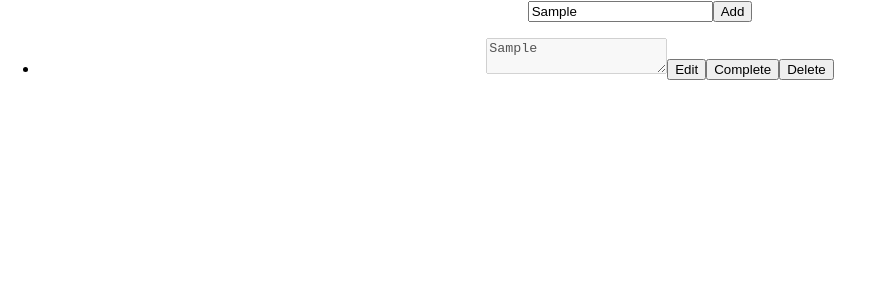
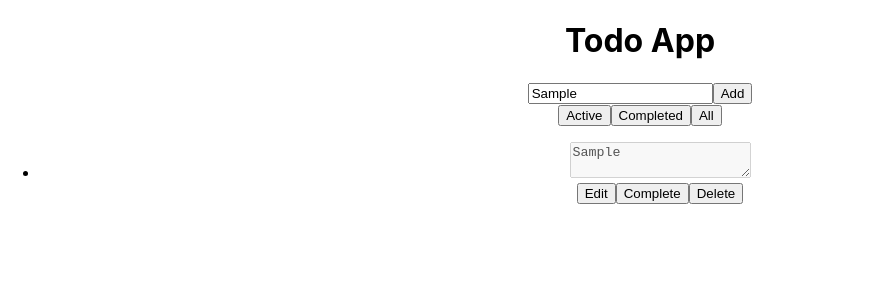
Before and after one commit to skyLevi14/todo-Task, a React (Create React App) app: page / in a window 1280 px wide. Both pictures are taken after typing "Sample" into the empty fields and a click on the button "Add". Shown: the top 300 px of the page, without its empty margins (0-874 px from the left). Built offline with nearby package versions, Linux system fonts and the light colour scheme.

Commit message:
wireframe and logic for the todo tickets

```diff
--- a/src/App.js
+++ b/src/App.js
@@ -1,10 +1,13 @@
-import './App.css';
-import Todos from './components/Todos';
+import "./App.css";
+import DisplayTodos from "./components/DisplayTodos";
+import Todos from "./components/Todos";
 
 function App() {
   return (
     <div className="App">
+      <h1>Todo App</h1>
       <Todos />
+      <DisplayTodos />
     </div>
   );
 }
--- /dev/null
+++ b/src/components/DisplayTodos.js
@@ -0,0 +1,87 @@
+import React, { useState } from "react";
+import { connect } from "react-redux";
+import {
+  addTodos,
+  removeTodos,
+  updateTodos,
+  completeTodos,
+} from "../redux/reducer";
+import TodoItem from "./TodoItem";
+
+const mapStateToProps = (state) => {
+  return {
+    todos: state,
+  };
+};
+
+const mapDispatchToProps = (dispatch) => {
+  return {
+    addTodo: (obj) => dispatch(addTodos(obj)),
+    removeTodo: (id) => dispatch(removeTodos(id)),
+    updateTodo: (obj) => dispatch(updateTodos(obj)),
+    completeTodo: (id) => dispatch(completeTodos(id)),
+  };
+};
+
+const DisplayTodos = (props) => {
+  const [sort, setSort] = useState("active");
+  return (
+    <div className="displaytodos">
+      <div className="buttons">
+        <button onClick={() => setSort("active")}>Active</button>
+        <button onClick={() => setSort("completed")}>Completed</button>
+        <button onClick={() => setSort("all")}>All</button>
+      </div>
+      <ul>
+        {props.todos.length > 0 && sort === "active"
+          ? props.todos.map((item) => {
+              return (
+                item.completed === false && (
+                  <TodoItem
+                    key={item.id}
+                    item={item}
+                    removeTodo={props.removeTodo}
+                    updateTodo={props.updateTodo}
+                    completeTodo={props.completeTodo}
+                  />
+                )
+              );
+            })
+          : null}
+        {/* Show completed items */}
+        {props.todos.length > 0 && sort === "completed"
+          ? props.todos.map((item) => {
+              return (
+                item.completed === true && (
+                  <TodoItem
+                    key={item.id}
+                    item={item}
+                    removeTodo={props.removeTodo}
+                    updateTodo={props.updateTodo}
+                    completeTodo={props.completeTodo}
+                  />
+                )
+              );
+            })
+          : null}
+
+        {/* Show all items */}
+        {props.todos.length > 0 && sort === "all"
+          ? props.todos.map((item) => {
+              return (
+                <TodoItem
+                  key={item.id}
+                  item={item}
+                  removeTodo={props.removeTodo}
+                  updateTodo={props.updateTodo}
+                  completeTodo={props.completeTodo}
+                />
+              );
+            })
+          : null}
+      </ul>
+    </div>
+  );
+};
+
+export default connect(mapStateToProps, mapDispatchToProps)(DisplayTodos);
--- /dev/null
+++ b/src/components/TodoItem.js
@@ -0,0 +1,36 @@
+import React, { useRef } from "react";
+
+function TodoItem(props) {
+  const { item, updateTodo, removeTodo, completeTodo } = props;
+  const inputRef = useRef(true);
+  const changeFocus = () => {
+    inputRef.current.disabled = false;
+    inputRef.current.focus();
+  };
+
+  const update = (id, value, e) => {
+    if (e.which === 13) {
+      // event code 13 is enter key
+      updateTodo({ id, item: value });
+      inputRef.current.disabled = true;
+    }
+  };
+  return (
+    <li key={item.id} className="card">
+      <textarea
+        ref={inputRef}
+        disabled={inputRef}
+        defaultValue={item.item}
+        onKeyPress={(e) => update(item.id, inputRef.current.value, e)}
+      />
+      <div className="btns">
+        <button onClick={() => changeFocus()}>Edit</button>
+        <button onClick={() => completeTodo(item.id)}>Complete</button>
+        <button onClick={() => removeTodo(item.id)}>Delete</button>
+      </div>
+      {item.completed && <span className="completed">done</span>}
+    </li>
+  );
+}
+
+export default TodoItem;
--- a/src/components/Todos.js
+++ b/src/components/Todos.js
@@ -25,25 +25,10 @@ const mapDispatchToProps = (dispatch) => {
 const Todos = (props) => {
   const [todo, setTodo] = useState("");
 
-  const inputRef = useRef(true);
-
-  const changeFocus = () => {
-    inputRef.current.disabled = false;
-    inputRef.current.focus();
-  };
-
-  const update = (id, value, e) => {
-    if (e.which === 13) {
-      // event code 13 is enter key
-      props.updateTodo({ id, item: value });
-      inputRef.current.disabled = true;
-    }
-  };
-
   const handleChange = (e) => {
     setTodo(e.target.value);
   };
-  console.log("props=>", props);
+  //console.log("props=>", props);
 
   return (
     <div className="addTodos">
@@ -65,25 +50,6 @@ const Todos = (props) => {
         Add
       </button>
       <br />
-      <ul>
-        {props.todos.map((item) => {
-          return (
-            <li key={item.id}>
-              <textarea
-                ref={inputRef}
-                disabled={inputRef}
-                defaultValue={item.item}
-                onKeyPress={(e) => update(item.id, inputRef.current.value, e)}
-              />
-              <button onClick={() => changeFocus()}>Edit</button>
-              <button onClick={() => props.completeTodo(item.id)}>
-                Complete
-              </button>
-              <button onClick={() => props.removeTodo(item.id)}>Delete</button>
-            </li>
-          );
-        })}
-      </ul>
     </div>
   );
 };
```
